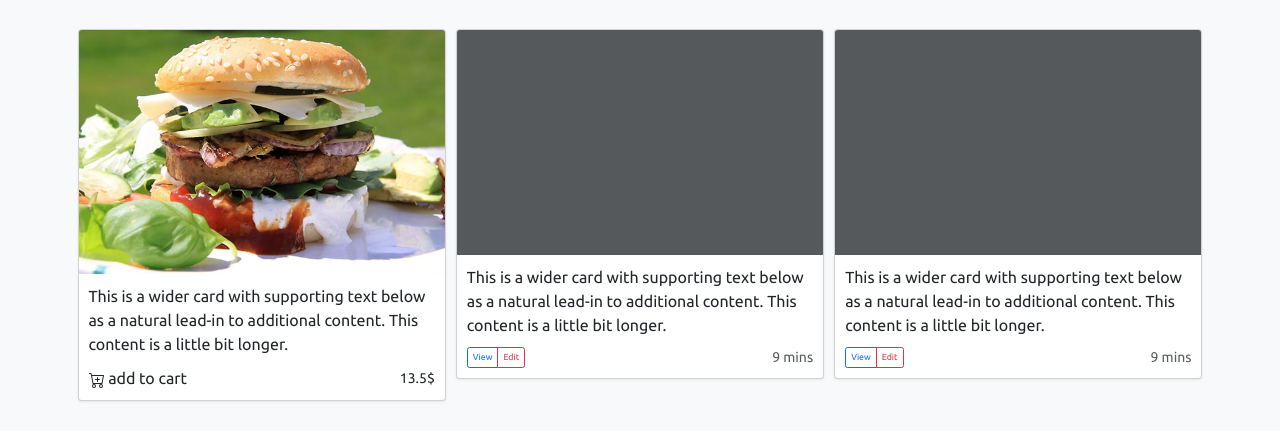
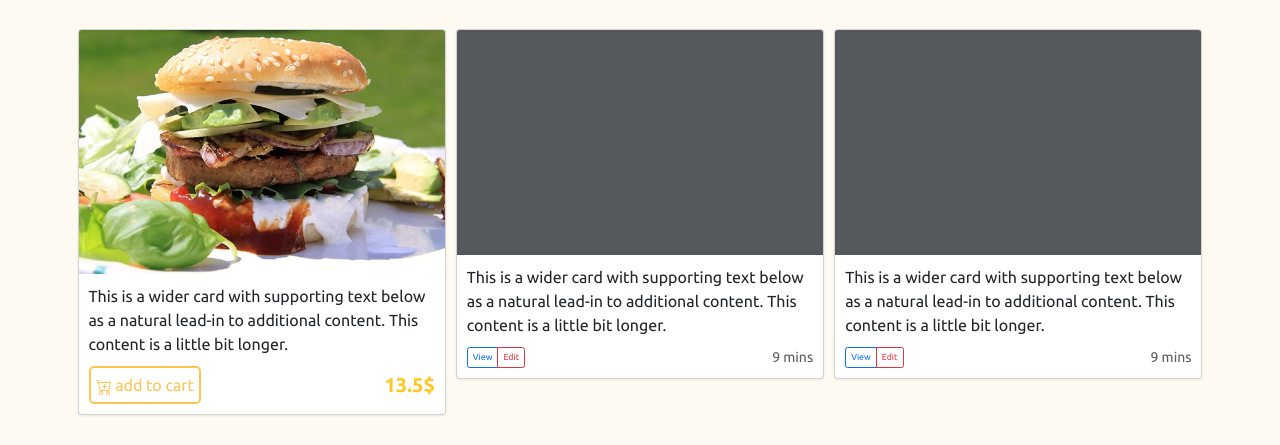
Before and after one commit to tanazgh/Burger-Land-Website, a PHP site: page /html/menu.html in a window 1280 px wide. Shown: the part 428-873 px from the top of the page. Before the commit the page ends 831 px from the top, so only its background shows below. Run offline with PHP 8.4, Linux system fonts and the light colour scheme; some libraries are stand-ins or nearby versions.

Commit message:
edit menu

```diff
--- a/css/styles.css
+++ b/css/styles.css
@@ -624,3 +624,36 @@
 .scroll-top.show {
   display: block;
 }
+
+/* tanaz section */
+.user {
+  font-weight: 500;
+  padding-top: 1.4rem;
+  padding-left: 3px;
+  color: var(--yellow);
+  border:1px solid black;
+  height:55px;
+  border-radius:50%;
+  -moz-border-radius:50%;
+  -webkit-border-radius:50%;
+  width:55px;
+}
+
+/* negin section */
+.myalbum{
+  background-color: var(--bg-yellow) !important;
+}
+
+.orderbtn{
+  color: var(--yellow);
+  border-color: var(--yellow);
+  border: 2px solid var(--yellow);
+  border-radius: 0.5rem;
+  padding: 0.5rem;
+}
+
+.price{
+  font-size: 20px;
+  color: var(--deep-yellow);
+  font-weight: bold;
+}
```
